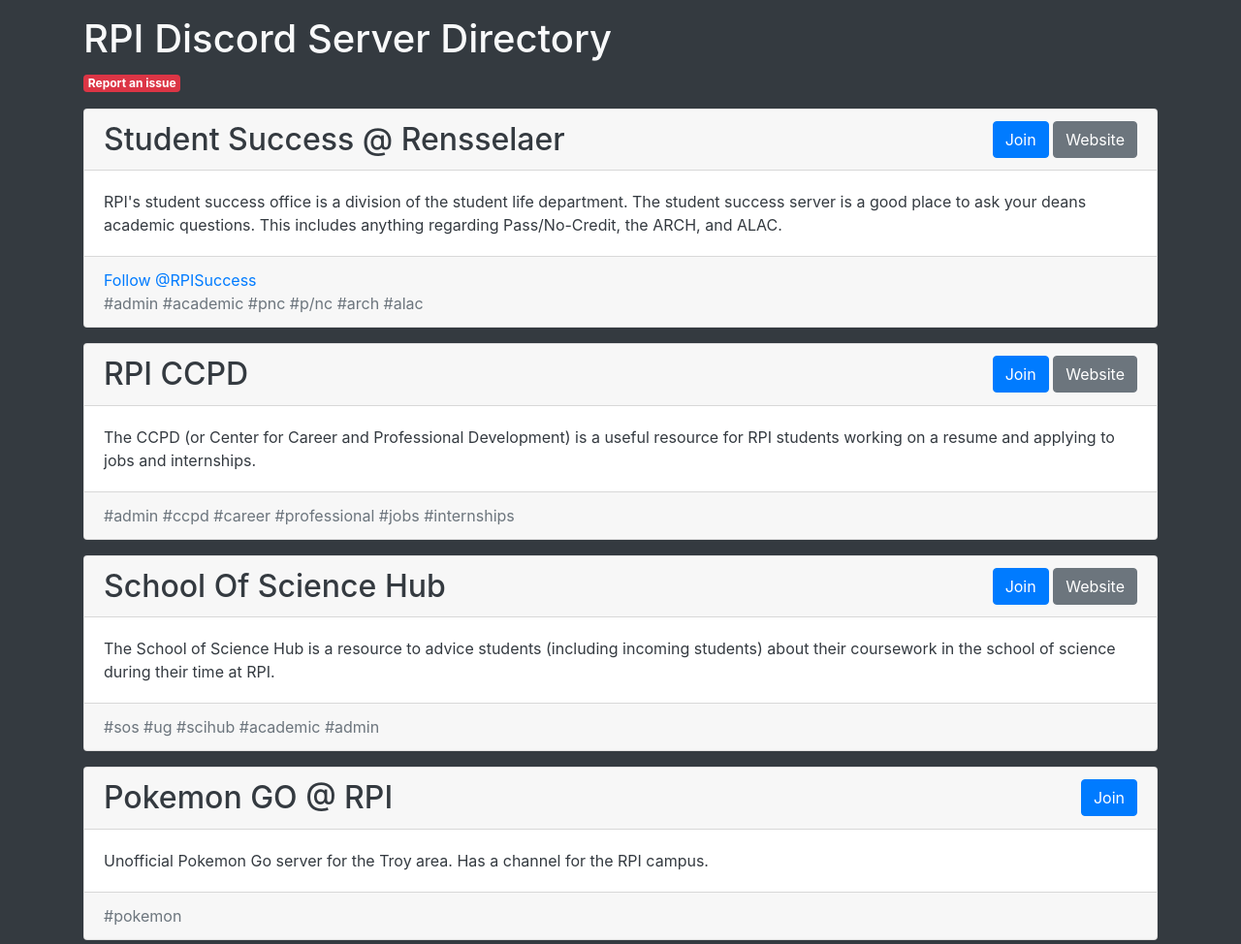
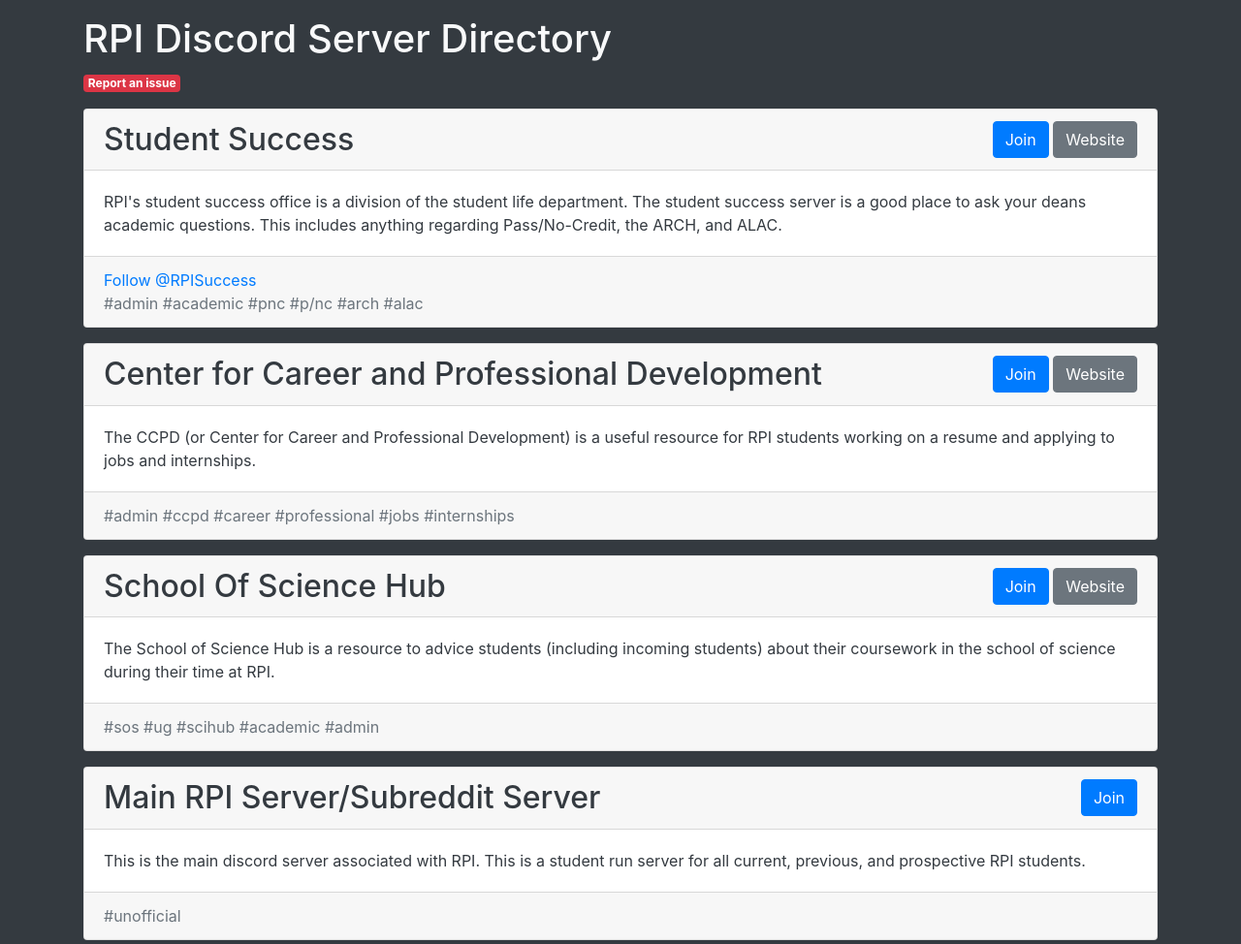
Before and after one commit to vcfxb/rpi-servers, a plain HTML site: page index.html in a window 1280 px wide. Shown: the top 974 px of the page at 97% size. Drawn offline with nearby package versions, Linux system fonts and the light colour scheme.

Commit message:
Main server/subreddit server

```diff
--- a/index.html
+++ b/index.html
@@ -36,7 +36,7 @@
     </a>
     <div class="card text-dark my-3">
         <div class="card-header">
-            <span class="h2 card-title">Student Success @ Rensselaer</span>
+            <span class="h2 card-title">Student Success</span>
             <div class="float-right">
                 <a class="btn btn-primary" href="https://discord.gg/aB7Gunyv4z">Join</a>
                 <a class="btn btn-secondary" href="https://success.studentlife.rpi.edu/">Website</a>
@@ -58,7 +58,7 @@
     </div>
     <div class="card text-dark mb-3">
         <div class="card-header">
-            <span class="h2 card-title">RPI CCPD</span>
+            <span class="h2 card-title">Center for Career and Professional Development</span>
             <div class="float-right">
                 <a href="https://discord.gg/awcshcP" class="btn btn-primary">Join</a>
                 <a href="https://info.rpi.edu/career-development" class="btn btn-secondary">Website</a>
@@ -88,6 +88,21 @@
             #sos #ug #scihub #academic #admin
         </div>
     </div>
+    <div class="card mb-3 text-dark">
+        <div class="card-header">
+            <span class="h2 card-title">Main RPI Server/Subreddit Server</span>
+            <div class="float-right">
+                <a href="https://discord.gg/HN8Ecfu" class="btn btn-primary">Join</a>
+            </div>
+        </div>
+        <div class="card-body">
+            This is the main discord server associated with RPI. This is a student run server
+            for all current, previous, and prospective RPI students.
+        </div>
+        <div class="card-footer text-muted">
+            #unofficial
+        </div>
+    </div>
     <div class="card text-dark mb-3">
         <div class="card-header">
             <span class="h2 card-title">Pokemon GO @ RPI</span>
```
